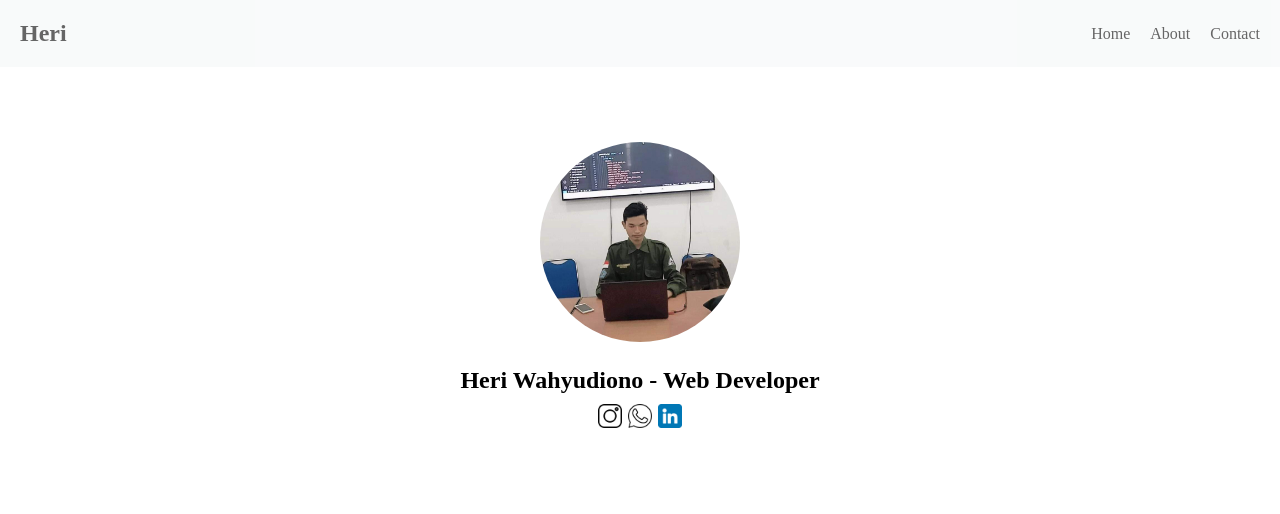
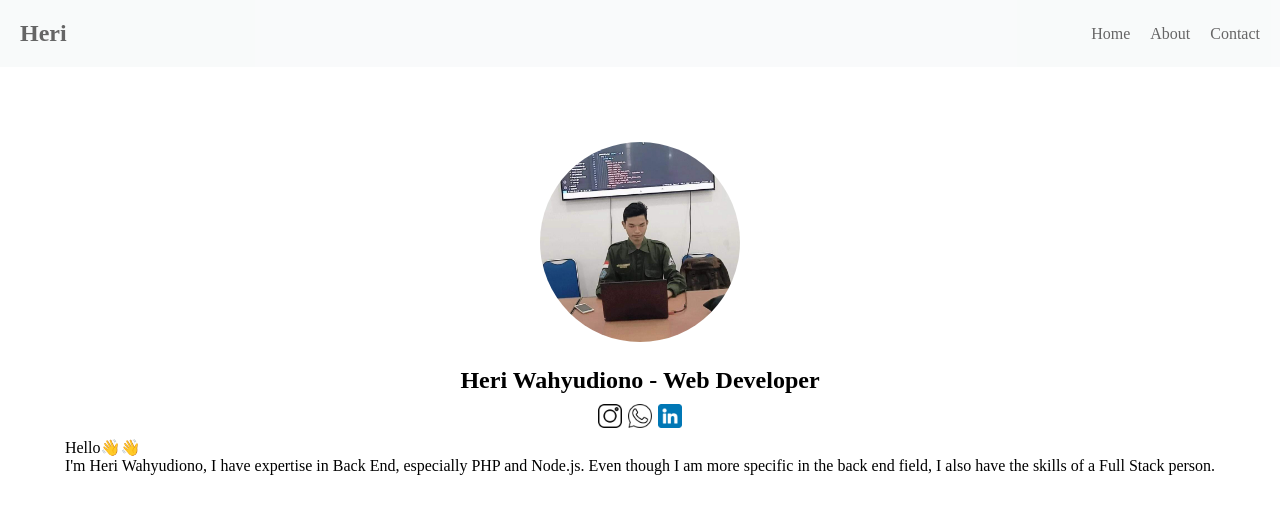
Before and after one commit to heriwahyudiono/heriwahyudiono, a plain HTML site: page index.html in a window 1280 px wide. Drawn offline with Linux system fonts and the light colour scheme.

Commit message:
feat: first commit

```diff
--- a/assets/css/style.css
+++ b/assets/css/style.css
@@ -131,9 +131,16 @@ header {
 }
 
 .icons img:hover {
-    transform: translateY(-15px);
+    transform: translateY(-10px);
     transition: 1s;
     cursor: pointer;
+}
+
+.bio {
+    display: flex;
+    justify-content: center;
+    align-items: center;
+    margin: 10px;
 }
 
 .card-1 {
--- a/index.html
+++ b/index.html
@@ -38,6 +38,10 @@
         <img src="./assets/icons/linkedin.png">
     </div>
 
+    <div class="bio">
+        <p>Hello👋👋<br>I'm Heri Wahyudiono, I have expertise in Back End, especially PHP and Node.js. Even though I am more specific in the back end field, I also have the skills of a Full Stack person.</p>
+    </div>
+
     <!-- <div class="card">
         <div class="card-1">Card 1</div>
         <div class="card-2">Card 2</div>
```
